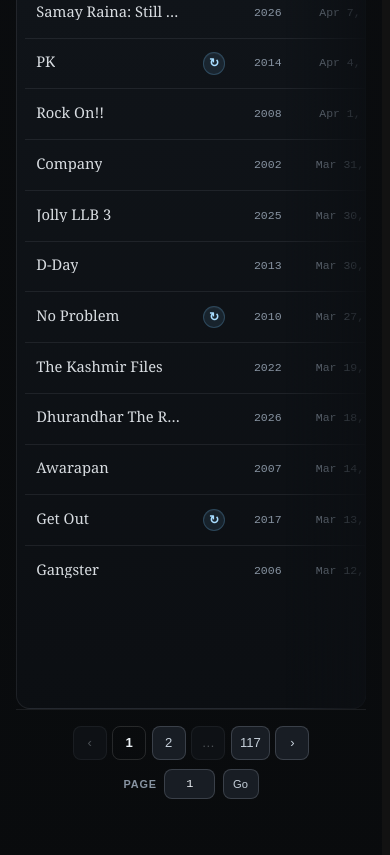
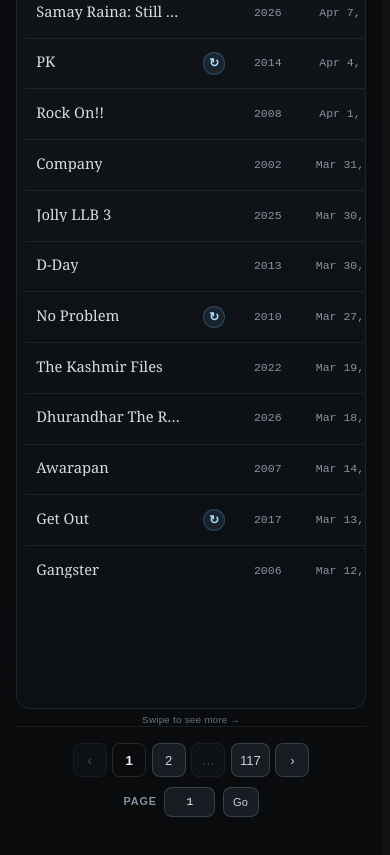
Before and after one commit to hashsea-art/hashsea-art.github.io, a plain HTML site: page index.html in a window 390 px wide. Shown: the part 2766-3621 px from the top of the page. Drawn offline with Linux system fonts and the light colour scheme.

Commit message:
Mobile UI fixes

```diff
--- a/index.html
+++ b/index.html
@@ -373,6 +373,7 @@
       </div>
     </div>
     </div>
+    <p class="swipe-hint" id="swipeHint">Swipe to see more <span class="swipe-arrow">→</span></p>
 
     <nav class="pagination" id="pagination" aria-label="Pagination"></nav>
   </section>
--- a/src/ui/table.js
+++ b/src/ui/table.js
@@ -402,22 +402,15 @@
 
 function initScrollHint() {
   const wrap = document.getElementById('tableWrap');
-  if (!wrap) return;
-  const outer = wrap.parentElement;
-  if (!outer) return;
+  const hint = document.getElementById('swipeHint');
+  if (!wrap || !hint) return;
 
-  const update = () => {
-    const atEnd = wrap.scrollLeft + wrap.clientWidth >= wrap.scrollWidth - 8;
-    const hasScrolled = wrap.scrollLeft > 8;
-    outer.classList.toggle('scroll-end', atEnd);
-    outer.classList.toggle('scroll-started', !atEnd && hasScrolled);
+  const dismiss = () => {
+    hint.classList.add('hidden');
+    wrap.removeEventListener('scroll', dismiss);
   };
 
-  wrap.addEventListener('scroll', update, { passive: true });
-
-  if (typeof ResizeObserver !== 'undefined') {
-    new ResizeObserver(update).observe(wrap);
-  }
+  wrap.addEventListener('scroll', dismiss, { passive: true, once: true });
 }
 
 export function initTable({ openDetail }) {
--- a/style.css
+++ b/style.css
@@ -32,6 +32,9 @@
   --font-numeric: "Manrope", Arial, sans-serif;
   --radius: 8px;
   --radius-lg: 14px;
+  --text-xs: 0.62rem;
+  --text-sm: 0.75rem;
+  --text-base: 1rem;
   --max-w: 1200px;
   --shadow: 0 18px 40px rgba(0, 0, 0, 0.28);
   --shadow-lg: 0 22px 60px rgba(0, 0, 0, 0.42);
@@ -859,6 +862,9 @@
   overflow-y: hidden;
   padding: 0.14rem 0.08rem 0.22rem;
 }
+.month-heatmap-scroll::-webkit-scrollbar-corner {
+  background: transparent;
+}
 .month-heatmap-scroll--tall {
   max-height: calc(
     var(--heatmap-header-height) +
@@ -869,7 +875,11 @@
   overflow-y: auto;
   padding-right: 0.5rem;
   padding-bottom: 0;
-  scrollbar-gutter: stable;
+}
+@media (hover: hover) {
+  .month-heatmap-scroll--tall {
+    scrollbar-gutter: stable;
+  }
 }
 .month-heatmap-grid {
   display: grid;
@@ -1657,7 +1667,7 @@
   margin: 0.35rem 0 0.55rem;
   text-align: right;
   color: var(--ink-3);
-  font-size: 0.62rem;
+  font-size: var(--text-xs);
   font-family: var(--font-body);
   line-height: 1.2;
   letter-spacing: 0.02em;
@@ -2204,6 +2214,10 @@
     grid-template-columns: repeat(3, 1fr);
   }
 }
+.swipe-hint {
+  display: none;
+}
+
 @media (max-width: 768px) {
   body {
     background-attachment: scroll, scroll;
@@ -2312,27 +2326,28 @@
     overflow-y: hidden;
     scrollbar-gutter: stable both-edges;
   }
-  .table-scroll-wrap {
-    position: relative;
-  }
-  .table-scroll-wrap::after {
-    content: '';
-    position: absolute;
-    top: 0;
-    right: 0;
-    bottom: 0;
-    width: 5rem;
-    background: linear-gradient(to left, rgba(12, 15, 19, 0.92) 0%, transparent 100%);
-    border-radius: 0 var(--radius-lg) var(--radius-lg) 0;
+  .swipe-hint {
+    display: flex;
+    align-items: center;
+    justify-content: center;
+    gap: 0.25em;
+    font-size: var(--text-xs);
+    font-family: var(--font-body);
+    color: var(--ink-3);
+    letter-spacing: 0.02em;
+    line-height: 1.2;
+    opacity: 0.76;
+    margin: 0.35rem 0 0;
+    transition: opacity 0.4s ease;
     pointer-events: none;
-    transition: opacity 0.25s ease, width 0.25s ease;
-  }
-  .table-scroll-wrap.scroll-started::after {
-    width: 2rem;
-    opacity: 0.4;
-  }
-  .table-scroll-wrap.scroll-end::after {
+    user-select: none;
+  }
+  .swipe-arrow {
+    letter-spacing: 0;
+  }
+  .swipe-hint.hidden {
     opacity: 0;
+    transition: opacity 0.6s ease;
   }
   .films-table {
     width: max-content;
```
